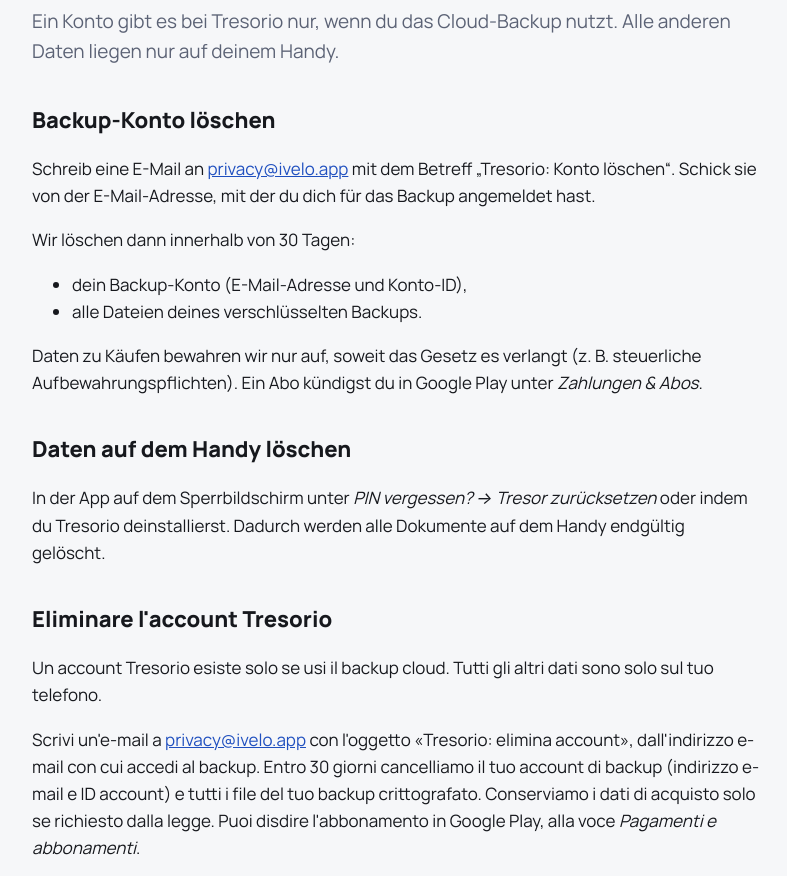
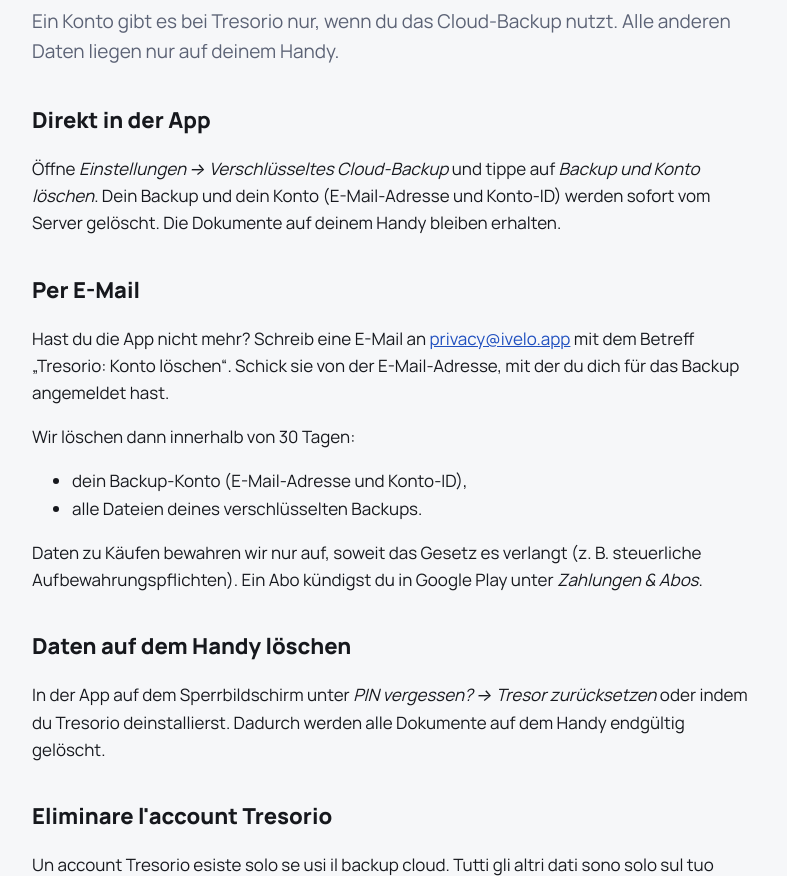
Before and after one commit to jerryMittich/ivelo-website, a plain HTML site: page tresorio/konto-loeschen/index.html in a window 1280 px wide. Shown: the part 124-1000 px from the top of the page, without its empty margins (244-1031 px from the left). Drawn offline with Linux system fonts and the light colour scheme.

Commit message:
Tresorio: Konto lässt sich jetzt direkt in der App löschen
Co-Authored-By: Claude Opus 5.5 <noreply@anthropic.com>

```diff
--- a/tresorio/konto-loeschen/index.html
+++ b/tresorio/konto-loeschen/index.html
@@ -19,8 +19,11 @@
     <h1>Tresorio-Konto löschen</h1>
     <p class="lead">Ein Konto gibt es bei Tresorio nur, wenn du das Cloud-Backup nutzt. Alle anderen Daten liegen nur auf deinem Handy.</p>
 
-    <h2>Backup-Konto löschen</h2>
-    <p>Schreib eine E-Mail an <a href="mailto:privacy@ivelo.app?subject=Tresorio%3A%20Konto%20l%C3%B6schen">privacy@ivelo.app</a> mit dem Betreff „Tresorio: Konto löschen“. Schick sie von der E-Mail-Adresse, mit der du dich für das Backup angemeldet hast.</p>
+    <h2>Direkt in der App</h2>
+    <p>Öffne <em>Einstellungen → Verschlüsseltes Cloud-Backup</em> und tippe auf <em>Backup und Konto löschen</em>. Dein Backup und dein Konto (E-Mail-Adresse und Konto-ID) werden sofort vom Server gelöscht. Die Dokumente auf deinem Handy bleiben erhalten.</p>
+
+    <h2>Per E-Mail</h2>
+    <p>Hast du die App nicht mehr? Schreib eine E-Mail an <a href="mailto:privacy@ivelo.app?subject=Tresorio%3A%20Konto%20l%C3%B6schen">privacy@ivelo.app</a> mit dem Betreff „Tresorio: Konto löschen“. Schick sie von der E-Mail-Adresse, mit der du dich für das Backup angemeldet hast.</p>
     <p>Wir löschen dann innerhalb von 30 Tagen:</p>
     <ul>
       <li>dein Backup-Konto (E-Mail-Adresse und Konto-ID),</li>
@@ -34,7 +37,8 @@
     <h2 lang="it">Eliminare l'account Tresorio</h2>
     <div lang="it">
       <p>Un account Tresorio esiste solo se usi il backup cloud. Tutti gli altri dati sono solo sul tuo telefono.</p>
-      <p>Scrivi un'e-mail a <a href="mailto:privacy@ivelo.app?subject=Tresorio%3A%20elimina%20account">privacy@ivelo.app</a> con l'oggetto «Tresorio: elimina account», dall'indirizzo e-mail con cui accedi al backup. Entro 30 giorni cancelliamo il tuo account di backup (indirizzo e-mail e ID account) e tutti i file del tuo backup crittografato. Conserviamo i dati di acquisto solo se richiesto dalla legge. Puoi disdire l'abbonamento in Google Play, alla voce <em>Pagamenti e abbonamenti</em>.</p>
+      <p><strong>Nell'app:</strong> apri <em>Impostazioni → Backup cloud crittografato</em> e tocca <em>Elimina backup e account</em>. Il backup e l'account (indirizzo e-mail e ID account) vengono eliminati subito dal server. I documenti sul telefono restano.</p>
+      <p><strong>Per e-mail:</strong> non hai più l'app? Scrivi un'e-mail a <a href="mailto:privacy@ivelo.app?subject=Tresorio%3A%20elimina%20account">privacy@ivelo.app</a> con l'oggetto «Tresorio: elimina account», dall'indirizzo e-mail con cui accedi al backup. Entro 30 giorni cancelliamo il tuo account di backup (indirizzo e-mail e ID account) e tutti i file del tuo backup crittografato. Conserviamo i dati di acquisto solo se richiesto dalla legge. Puoi disdire l'abbonamento in Google Play, alla voce <em>Pagamenti e abbonamenti</em>.</p>
       <p>Per cancellare i dati sul telefono: nella schermata di blocco dell'app <em>PIN dimenticato? → Reimposta la cassaforte</em>, oppure disinstalla Tresorio.</p>
     </div>
   </main>
```
Also changed, not shown: tresorio/datenschutz/index.html (+2 -2 lines), tresorio/privacy-it/index.html (+2 -2 lines).
